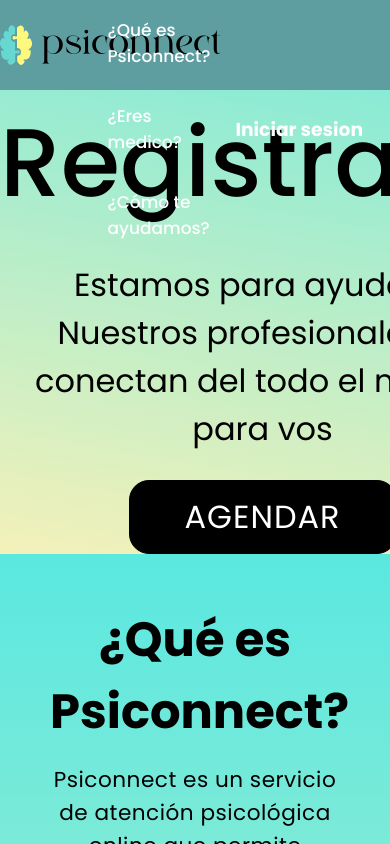
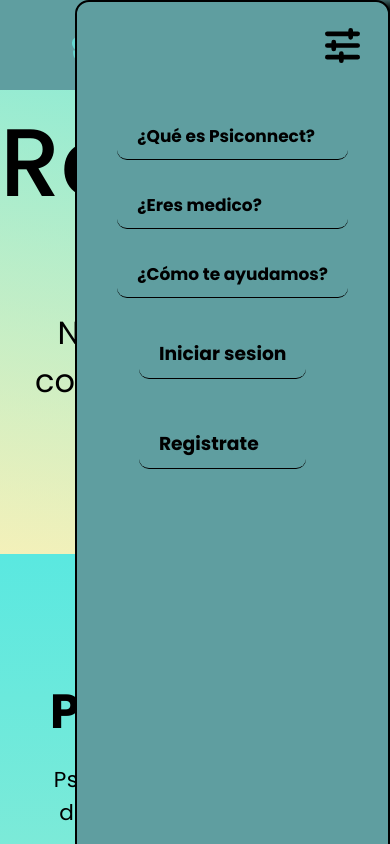
Before and after one commit to ferchox920/Psiconnect, a React (Vite) app: page / in a window 390 px wide. Shown: the top 844 px of the page. Built offline with nearby package versions, Linux system fonts and the light colour scheme; no server answers.

Commit message:
nav bar resposive

```diff
--- a/src/components/NavBar/NavBar.jsx
+++ b/src/components/NavBar/NavBar.jsx
@@ -9,6 +9,7 @@
 export default function NavBar() {
   const [modal, setModal] = useState(null);
   const [menu, setMenu] = useState(false);
+  const [open, setOpen] = useState(false);
   const [anchorEl, setAnchorEl] = useState(null);
   const user = useSelector((state) => state.user.user);
   const navigate = useNavigate();
@@ -30,7 +31,19 @@
             <h3>psiconnect</h3>
           </Link>
         </div>
-        <div className={style.nav}>
+        <div className={style.hamburgerContainer}>
+          <div
+            className={`${style.hamburger} ${
+              open ? style.hamburgerOpen : null
+            }`}
+            onClick={() => setOpen(!open)}
+          >
+            <span></span>
+            <span></span>
+            <span></span>
+          </div>
+        </div>
+        <div className={`${style.nav} ${open ? style.navClose : null}`}>
           <div className={style.nav_list}>
             <div>
               <Link to={"/"}>
@@ -48,6 +61,28 @@
                 <h3 className={style.navItem}>¿Cómo te ayudamos?</h3>
               </Link>
             </div>
+            {user ? (
+              <>
+                <div
+                  onClick={() => {
+                    user.rol !== "user"
+                      ? navigate("/professionalProfile/profile")
+                      : navigate("/userProfile/profile");
+                  }}
+                >
+                  <h3 className={style.navItem}>Mi perfil</h3>
+                </div>
+                <div
+                  onClick={() => {
+                    localStorage.setItem("tkn", ""),
+                      localStorage.setItem("profTkn", ""),
+                      window.location.reload();
+                  }}
+                >
+                  <h3 className={style.navItem}>Cerrar Sesión</h3>
+                </div>
+              </>
+            ) : null}
           </div>
 
           {user ? (
@@ -75,7 +110,11 @@
                   }}
                 >
                   <MenuItem
-                      onClick={() => {user.rol ==='prof' ? navigate('/professionalProfile/profile') : navigate('/userProfile/profile') }}
+                    onClick={() => {
+                      user.rol !== "user"
+                        ? navigate("/professionalProfile/profile")
+                        : navigate("/userProfile/profile");
+                    }}
                   >
                     Mi Perfil
                   </MenuItem>
@@ -83,7 +122,7 @@
                     onClick={() => {
                       localStorage.setItem("tkn", ""),
                         localStorage.setItem("profTkn", ""),
-                          navigate("/")
+                        window.location.reload();
                     }}
                   >
                     {" "}
--- a/src/components/NavBar/NavBar.module.css
+++ b/src/components/NavBar/NavBar.module.css
@@ -36,7 +36,7 @@
 .logo a h3 {
   margin-left: 9px;
   display: flex;
-  font: normal 35px myAdeston;
+  font: normal 40px myAdeston;
   letter-spacing: 0px;
 }
 .logo img {
@@ -119,7 +119,9 @@
 .img_avatar:hover{
   transform: scale(1.01);
 }
-
+.hamburgerContainer{
+  display: none;
+}
 
 @media (max-width: 1419px) {
   .container{
@@ -135,3 +137,88 @@
     letter-spacing: 1px;
   }
 }
+@media (max-width: 1140px) {
+  .container{
+    grid-template-columns: 100% 0%;
+  }
+  .hamburger {
+    display: block;
+    width: 40px;
+    position:absolute;
+    height: 40px;
+    cursor: pointer;
+    margin-right: 30px;
+    z-index: 20;
+    background-image: url('../../assets/nav/buttonClose.svg');
+    background-size:contain;
+    transition: all 200ms ease-in-out;
+    background-position: center;
+    background-repeat: no-repeat;
+
+  }
+  .hamburgerOpen {
+    transition: all 200ms ease-in-out;
+    background-image: url('../../assets/nav/buttonOpen.svg');
+    background-size:contain;
+    background-repeat: no-repeat;
+
+  }
+  .hamburgerContainer{
+    width: 100%;
+    display: flex;
+    justify-content: end;
+    align-items: center;
+
+  }
+
+ .nav{
+  width: auto;
+  background: var(--cadetblue);
+  position: fixed;
+  right: 0;
+  top: 0;
+  border-radius:14px;
+  padding: 30px;
+  border: 2px solid black;
+  box-shadow: 20px 2px 12px;
+  transition: all 1s ease-in-out;
+  display: flex;
+  justify-content: start;
+  flex-direction: column;
+  padding-top:100px ;
+ }
+ .navClose{
+  right: -100%;
+ }
+ .nav div{
+  display: flex;
+  flex-direction: column;
+ }
+ .nav_list h3{
+  color: black;
+ }
+ .nav_list div a{
+  padding: 6px 0px;
+  margin: 0;
+ }
+ .navItem, .loginDiv h3{
+  padding: 10px 20px;
+  margin-top: 5px;
+  color: black;
+  margin-bottom: 5px;
+  text-decoration: none;
+  border-radius: 10px;
+  transition: all 600ms ease;
+  font-weight: bold;
+  border-bottom: 1px solid var(--black);
+ }
+ .img_avatar{
+  display: none;
+ }
+}
+
+@media (max-width: 420px) {
+  .hamburger {
+    width: 35px;
+    height: 35px
+}}
```
Also changed, not shown: src/assets/nav/buttonClose.svg (added), src/assets/nav/buttonOpen.svg (added). Lines whose indentation alone changed are shown as unchanged.
